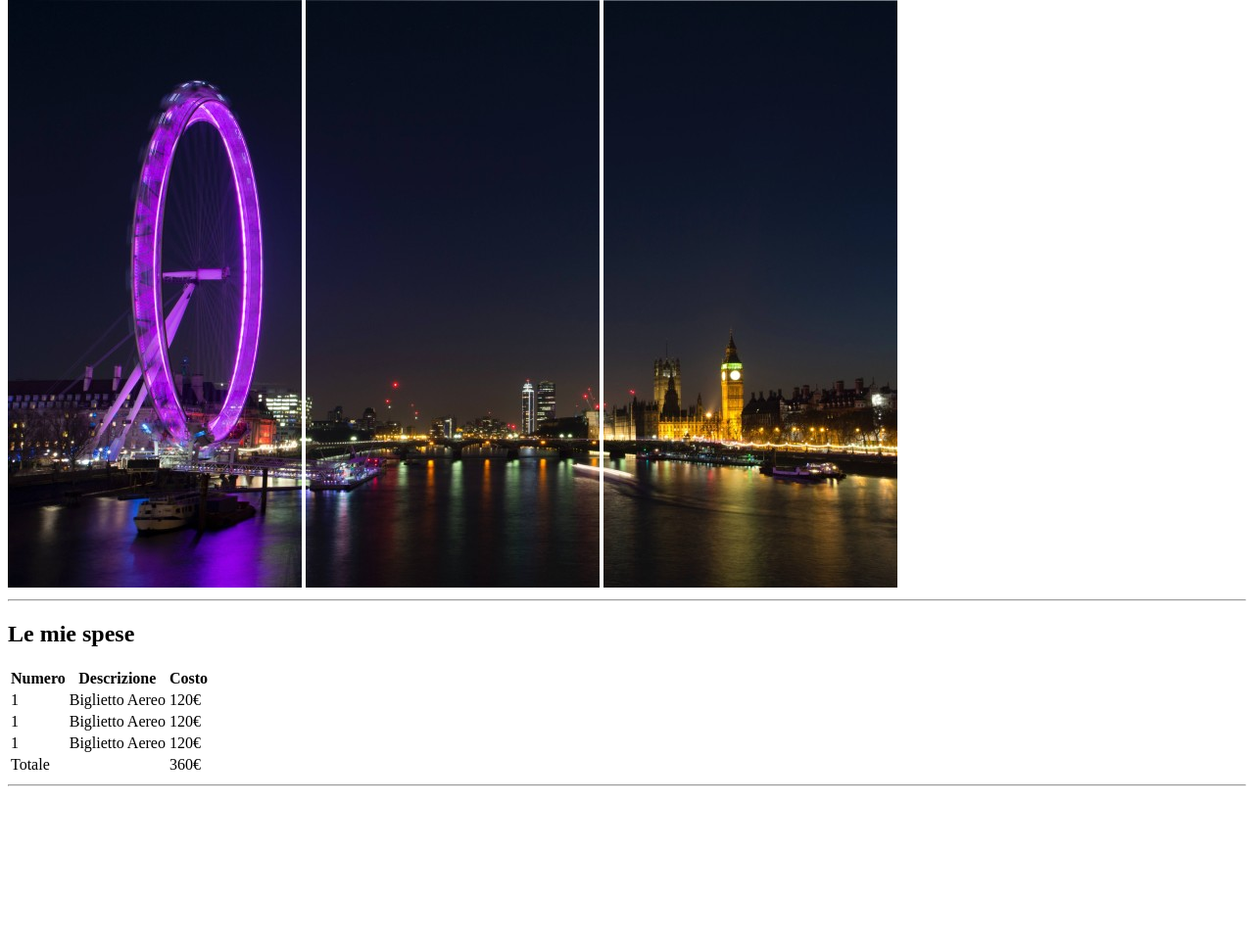
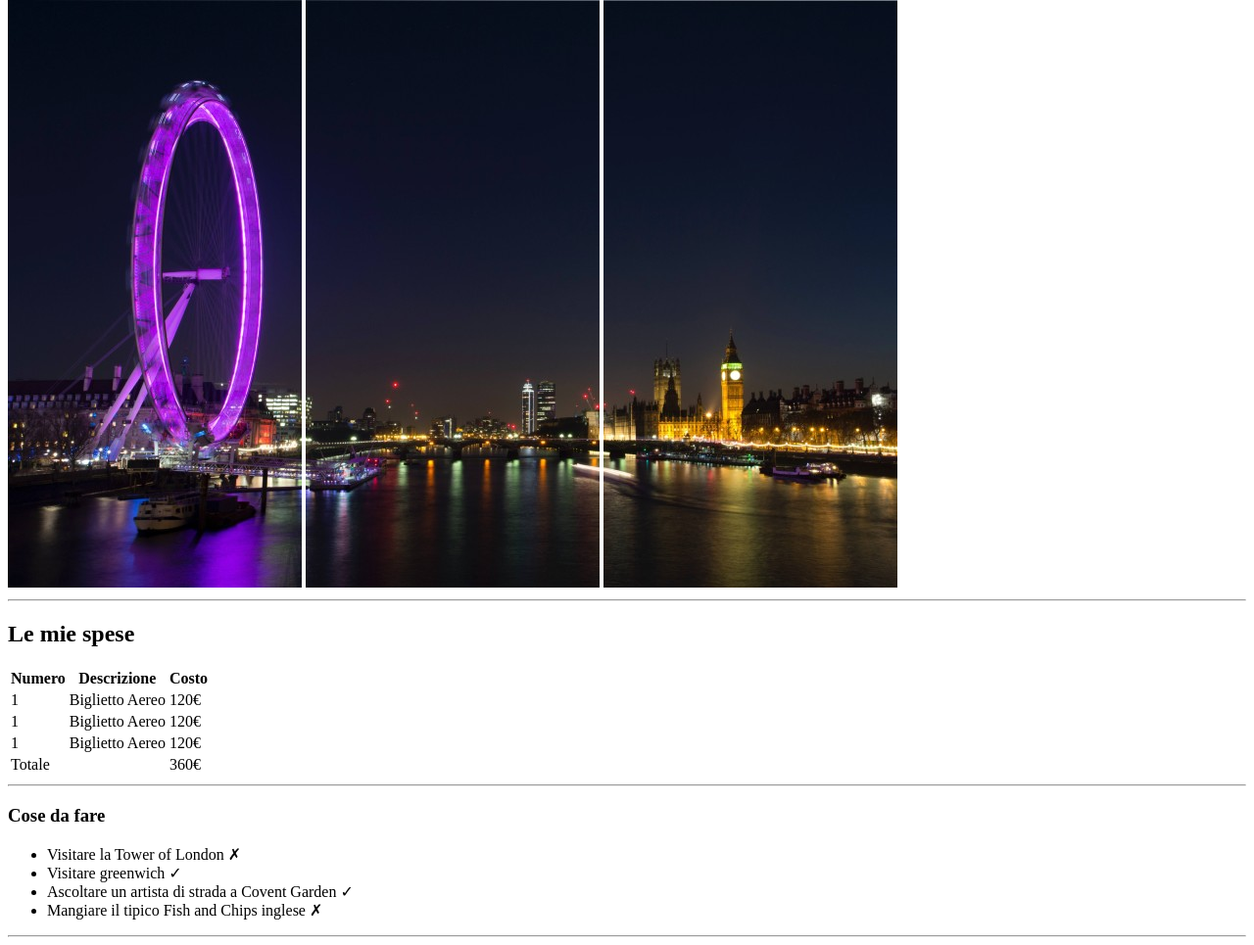
Before and after one commit to stefanopriolo/html-london-trip, a plain HTML site: page index.html in a window 1280 px wide. Shown: the part 66-1031 px from the top of the page at 98% size. Before the commit the page ends 877 px from the top, so only its background shows below. Drawn offline with Linux system fonts and the light colour scheme.

Commit message:
Cose da fare

```diff
--- a/index.html
+++ b/index.html
@@ -45,6 +45,16 @@
         </table>
         <hr>
       </div>
+      <div>
+        <h3>Cose da fare</h3>
+        <ul>
+            <li>Visitare la Tower of London &#x2717;</li>
+            <li>Visitare greenwich &#x2713;</li>
+            <li>Ascoltare un artista di strada a Covent Garden &#x2713;</li>
+            <li>Mangiare il tipico Fish and Chips inglese &#x2717;</li>
+        </ul>
+        <hr>
+      </div>
     </body>
   </head>
 </html>
```
